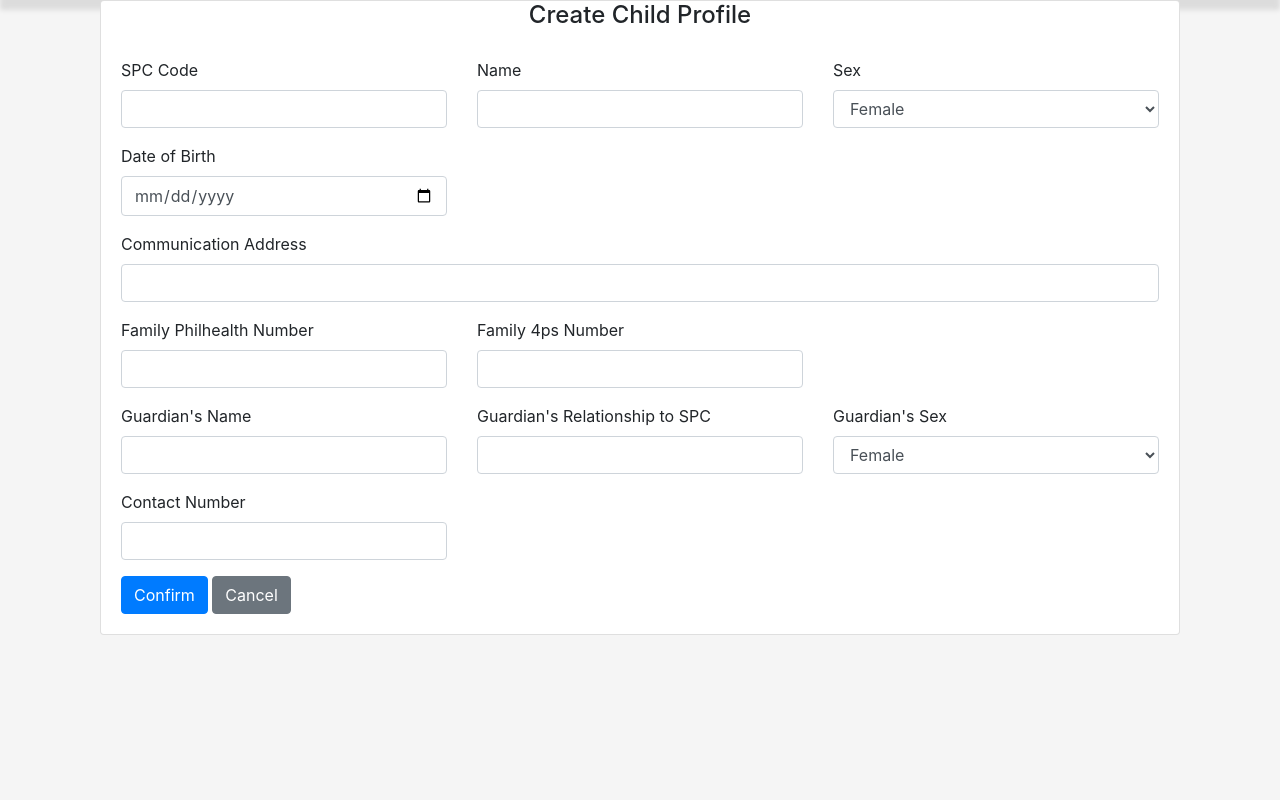
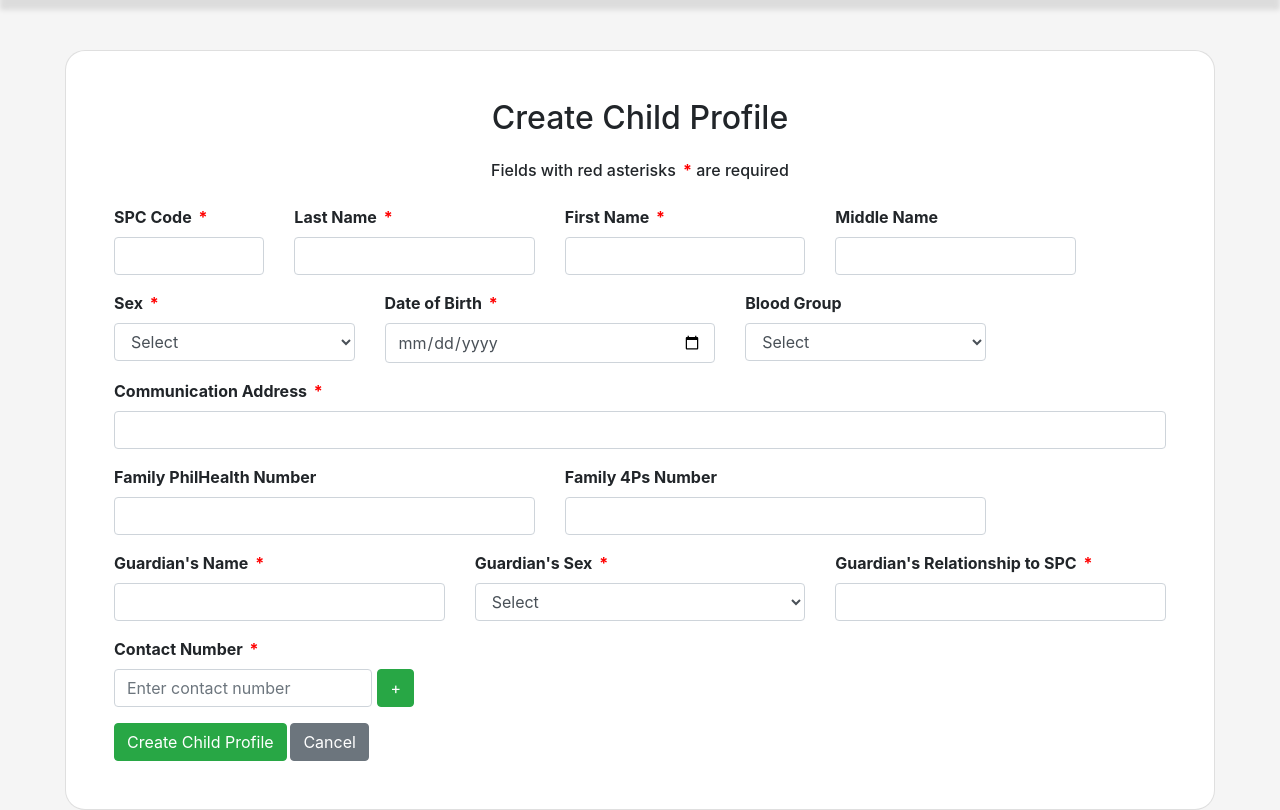
Before and after one commit to ayenla/MSYS42, a Django app: page /CreateChildProfile in a window 1280 px wide. Shown: the part 96-906 px from the top of the page. Before the commit the page ends 731 px from the top, so only its background shows below. Run offline with Django 5.2, Linux system fonts and the light colour scheme; some libraries are stand-ins or nearby versions.

Commit message:
Version 2

```diff
--- a/BADproject/msys42app/admin.py
+++ b/BADproject/msys42app/admin.py
@@ -1,5 +1,6 @@
 from django.contrib import admin
-from .models import Child
+from .models import Child, ContactNumber
 #UN: tanseis
 #PW: msys42
 admin.site.register(Child)
+admin.site.register(ContactNumber)
--- a/BADproject/msys42app/static/style.css
+++ b/BADproject/msys42app/static/style.css
@@ -1,17 +1,24 @@
-body{
+body {
     background-color: #f5f5f5;
-
 }
 
-.navbar{
+.navbar {
     background-color: white;
     box-shadow: 0px 10px 5px rgba(0, 0, 0, 0.1);
 }
 
-.card{
+.card {
     background-color: white;
-    height: 500;
-    width: 500;
-    margin-top: 500;
-    border-radius: 500;
+    height: auto;
+    width: 100%;
+    max-width: 800px;
+    margin-top: 50px;
+    border-radius: 20px;
+    padding: 20px;
 }
+
+.required {
+    color: red;
+    font-weight: bold;
+    margin-left: 3px;
+}
--- a/BADproject/msys42app/templates/msys42app/base.html
+++ b/BADproject/msys42app/templates/msys42app/base.html
@@ -20,7 +20,7 @@
       </a>
     </nav>
 
-    <div class="container">
+    <div class="container-fluid" style="padding-left: 50px;padding-right: 50px;">
           {% block content %}
           {% endblock %}
 
--- a/BADproject/msys42app/templates/msys42app/create_cp.html
+++ b/BADproject/msys42app/templates/msys42app/create_cp.html
@@ -2,99 +2,147 @@
 {% load static %}
 
 {% block content %}
-<div class="container-fluid" style="height: 100vh">
-    <div class="card" style="border: 50;">
-        <h4 style="display: flex; align-items: center; justify-content: center; "> Create Child Profile</h4>
-        <div class="row">
-            <div class="col-12">
+<div class="container-fluid" style="min-height: 100vh; display: flex; justify-content: center; align-items: center;">
+    <div class="card p-5" style="border-radius: 20px; width: 100%; max-width: 1500px;">
+        <h2 class="text-center mb-4">Create Child Profile</h2>
+        <h6 class="text-center mb-4"> Fields with red asterisks <span class="required" style="color: red;">*</span> are required </h6>
 
-                    <div class="row no-gutters">
-                        <div class="col-md-12">
-                            <div class="card-body">
-                                <form method = "POST" action=""> {% csrf_token %}
-                                    <div class="row">
-                                        <div class="col-4">
-                                            <label for="code"> SPC Code </label>
-                                            <input type="text" class="form-control mb-3" id="code" name="code">
-                                        </div>
-                                        <div class="col-4">
-                                            <label for="name">Name</label>
-                                            <input type="text" class="form-control mb-3" id="name" name="name">
-                                        </div>
-                                        <div class="col-4">
-                                            <label for="sex">Sex</label>
-                                            <select class="form-control mb-3" id="sex" name="sex">
-                                                <option value="female"> Female </option>
-                                                <option value="male"> Male </option>
-                                                <option value="other"> Other </option>
-                                            </select>
-                                        </div>
-                                    </div>
-                                    <div class="row">
-                                        <div class="col-4">
-                                            <label for="birth"> Date of Birth </label>
-                                            <input type="date" class="form-control mb-3" id="birth" name="birth">
-                                        </div>
-                                    </div>
-                                    <div class="row">
-                                        <div class="col-12">
-                                            <label for="address"> Communication Address </label>
-                                            <input type="text" class="form-control mb-3" id="address" name="address">
-                                        </div>
-                                    </div>
-                                    <div class="row">
-                                        <div class="col-4">
-                                            <label for="philhealth"> Family Philhealth Number</label>
-                                            <input type="number" class="form-control mb-3" id="philhealth" name="philhealth">
-                                        </div>
-                                        <div class="col-4">
-                                            <label for="fourps"> Family 4ps Number</label>
-                                            <input type="number" class="form-control mb-3" id="fourps" name="fourps">
-                                        </div>
-                                    </div>
-                                    <div class="row">
-                                        <div class="col-4">
-                                            <label for="guardian_name"> Guardian's Name </label>
-                                            <input type="text" class="form-control mb-3" id="guardian_name" name="guardian_name">
-                                        </div>
-                                        <div class="col-4">
-                                            <label for="relationship"> Guardian's Relationship to SPC </label>
-                                            <input type="text" class="form-control mb-3" id="relationship" name="relationship">
-                                        </div>
-                                        <div class="col-4">
-                                            <label for="guardian_sex">Guardian's Sex</label>
-                                            <select class="form-control mb-3" id="guardian_sex" name="guardian_sex">
-                                                <option value="female"> Female </option>
-                                                <option value="male"> Male </option>
-                                                <option value="other"> Other </option>
-                                            </select>
-                                        </div>
-                                    </div>
-                                    <div class="row">
-                                        <div class="col-4">
-                                            <label for="number"> Contact Number </label>
-                                            <input type="tel" class="form-control mb-3" id="number" name="number">
-                                        </div>
-                                    </div>
+        <form method="POST" action="{% url 'create_child_profile' %}" style="font-weight: bolder;">
+            {% csrf_token %}
 
-                                <!--Clicking on a confirm button will save the new water bottle into the WaterBottle model.-->
-                                <button type="submit" class="btn btn-primary"> Confirm </button>
+            <div class="row mb-3">
+                <div class="col-md-2">
+                    <label for="code">SPC Code <span class="required" style="color: red;">*</span></label>
+                    <input type="text" class="form-control" id="code" name="code" required>
+                </div>
+                <div class="col-md-3">
+                    <label for="lastname">Last Name <span class="required" style="color: red;">*</span></label>
+                    <input type="text" class="form-control" id="lastname" name="lastname" required>
+                </div>
+                <div class="col-md-3">
+                    <label for="firstname">First Name <span class="required" style="color: red;">*</span></label>
+                    <input type="text" class="form-control" id="firstname" name="firstname" required>
+                </div>
+                <div class="col-md-3">
+                    <label for="middlename">Middle Name</label>
+                    <input type="text" class="form-control" id="middlename" name="middlename">
+                </div>
+            </div>
 
+            <div class="row mb-3">
+                <div class="col-md-3">
+                    <label for="sex">Sex <span class="required" style="color: red;">*</span></label>
+                    <select class="form-control" id="sex" name="sex" required>
+                        <option value="">Select</option>
+                        <option value="Female">Female</option>
+                        <option value="Male">Male</option>
+                        <option value="Other">Other</option>
+                    </select>
+                </div>
+                <div class="col-md-4">
+                    <label for="birth">Date of Birth <span class="required" style="color: red;">*</span></label>
+                    <input type="date" class="form-control" id="birth" name="birth" required>
+                </div>
+                <div class="col-md-3">
+                    <label for="blood_group">Blood Group</label>
+                    <select class="form-control" id="blood_group" name="blood_group">
+                        <option value="">Select</option>
+                        <option value="A+">A+</option>
+                        <option value="A-">A-</option>
+                        <option value="B+">B+</option>
+                        <option value="B-">B-</option>
+                        <option value="AB+">AB+</option>
+                        <option value="AB-">AB-</option>
+                        <option value="O+">O+</option>
+                        <option value="O-">O-</option>
+                    </select>
+                </div>
+            </div>
 
-                                <!--Clicking on a cancel button will navigate the user back to the suppliers template -->
-                                <a href="{% url 'home' %}" class="btn btn-secondary">Cancel</a>
+            <div class="mb-3">
+                <label for="address">Communication Address <span class="required" style="color: red;">*</span></label>
+                <input type="text" class="form-control" id="address" name="address" required>
+            </div>
 
-                                </form>
+            <div class="row mb-3">
+                <div class="col-md-5">
+                    <label for="philhealth">Family PhilHealth Number</label>
+                    <input type="text" class="form-control" id="philhealth" name="philhealth">
+                </div>
+                <div class="col-md-5">
+                    <label for="fourps">Family 4Ps Number</label>
+                    <input type="text" class="form-control" id="fourps" name="fourps">
+                </div>
+            </div>
 
+            <div class="row mb-3">
+                <div class="col-md-4">
+                    <label for="guardian_name">Guardian's Name <span class="required" style="color: red;">*</span></label>
+                    <input type="text" class="form-control" id="guardian_name" name="guardian_name" required>
+                </div>
+                <div class="col-md-4">
+                    <label for="guardian_sex">Guardian's Sex <span class="required" style="color: red;">*</span></label>
+                    <select class="form-control" id="guardian_sex" name="guardian_sex" required>
+                        <option value="">Select</option>
+                        <option value="Female">Female</option>
+                        <option value="Male">Male</option>
+                        <option value="Other">Other</option>
+                    </select>
+                </div>
+                <div class="col-md-4">
+                    <label for="relationship">Guardian's Relationship to SPC <span class="required" style="color: red;">*</span></label>
+                    <input type="text" class="form-control" id="relationship" name="relationship" required>
+                </div>
+            </div>
 
-
-                            </div>
-                        </div>
+            <div class="mb-3" style="width: 300px; align-self: left;">
+                <label>Contact Number <span class="required" style="color: red;">*</span></label>
+                <div id="contact-numbers">
+                    <div class="d-flex mb-2">
+                        <input type="tel" class="form-control" name="contact_number[]" placeholder="Enter contact number" required>
+                        <button type="button" class="btn btn-success ms-2" id="addContact" style="margin-left: 5px;">+</button>
                     </div>
                 </div>
             </div>
-        </div>
+
+            <div class="text-left">
+                <button type="submit" class="btn btn-success">Create Child Profile</button>
+                <a href="{% url 'home' %}" class="btn btn-secondary">Cancel</a>
+            </div>
+        </form>
     </div>
 </div>
 
+<script>
+    function ContactButton() {
+        let contactDiv = document.createElement('div');
+        contactDiv.classList.add('d-flex', 'mb-2');
+
+        let input = document.createElement('input');
+        input.type = 'tel';
+        input.classList.add('form-control');
+        input.name = 'contact_number[]';
+        input.placeholder = 'Enter contact number';
+        input.required = true;
+
+        let removeBtn = document.createElement('button');
+        removeBtn.type = 'button';
+        removeBtn.classList.add('btn', 'btn-danger', 'ms-2');
+        removeBtn.textContent = '-';
+
+        removeBtn.addEventListener('click', function () {
+            contactDiv.remove();
+        });
+
+        contactDiv.appendChild(input);
+        contactDiv.appendChild(removeBtn);
+        document.getElementById('contact-numbers').appendChild(contactDiv);
+    }
+
+    document.getElementById('addContact').addEventListener('click', ContactButton);
+    document.addEventListener("DOMContentLoaded", function () {
+        let today = new Date().toISOString().split("T")[0];
+        document.getElementById("birth").setAttribute("max", today);
+    });
+</script>
 {% endblock %}
--- a/BADproject/msys42app/views.py
+++ b/BADproject/msys42app/views.py
@@ -1,8 +1,51 @@
-from django.shortcuts import render
+from django.shortcuts import render, redirect
+from .models import *
+from datetime import date
 
-# Create your views here.
 def home(request):
-    return render(request,'msys42app/home.html')
+    children = Child.objects.all()
+    numbers = ContactNumber.objects.all()
+    return render(request, 'msys42app/home.html', {'children': children, 'contacts':numbers })
 
 def create_child_profile(request):
-    return render(request,'msys42app/create_cp.html')
+    children = Child.objects.all()
+    numbers = ContactNumber.objects.all()
+    if request.method == 'POST':
+        code = request.POST.get('code')
+        lastname = request.POST.get('lastname')
+        firstname = request.POST.get('firstname')
+        middlename = request.POST.get('middlename')
+        sex = request.POST.get('sex')
+        birth = request.POST.get('birth')
+        blood_group = request.POST.get('blood_group')
+        address = request.POST.get('address')
+        philhealth_number = request.POST.get('philhealth')
+        fourps_number = request.POST.get('fourps')
+        guardian_name = request.POST.get('guardian_name')
+        guardian_relationship = request.POST.get('relationship')
+        guardian_sex = request.POST.get('guardian_sex')
+        contact_numbers = request.POST.getlist('contact_number[]')
+
+        birth_date = date.fromisoformat(birth)
+        today = date.today()
+        age = today.year - birth_date.year - ((today.month, today.day) < (birth_date.month, birth_date.day))
+
+        child = Child.objects.create(
+            code=code, lastname=lastname, firstname=firstname, middlename=middlename,
+            sex=sex, birth=birth, blood_group=blood_group, address=address,
+            philhealth_number=philhealth_number, fourps_number=fourps_number,
+            guardian_name=guardian_name, guardian_relationship=guardian_relationship,
+            guardian_sex=guardian_sex, age=age
+        )
+
+        childnum = Child.objects.get(pk=child.pk)
+
+        for phone in contact_numbers:
+            if phone.strip():
+
+                ContactNumber.objects.create(child=childnum, number=phone)
+
+        return render(request, 'msys42app/home.html', {'children': children, 'contacts':numbers })
+
+
+    return render(request, 'msys42app/create_cp.html')
```
Also changed, not shown: BADproject/msys42app/models.py (+21 -9 lines), BADproject/msys42app/templates/msys42app/home.html (+59 -2 lines), BADproject/db.sqlite3, BADproject/msys42app/migrations/0004_rename_spc_birth_child_birth_and_more.py (added), BADproject/msys42app/migrations/0005_alter_child_birth.py (added), BADproject/msys42app/migrations/0006_remove_child_contact_child_age_alter_child_birth_and_more.py (added).
